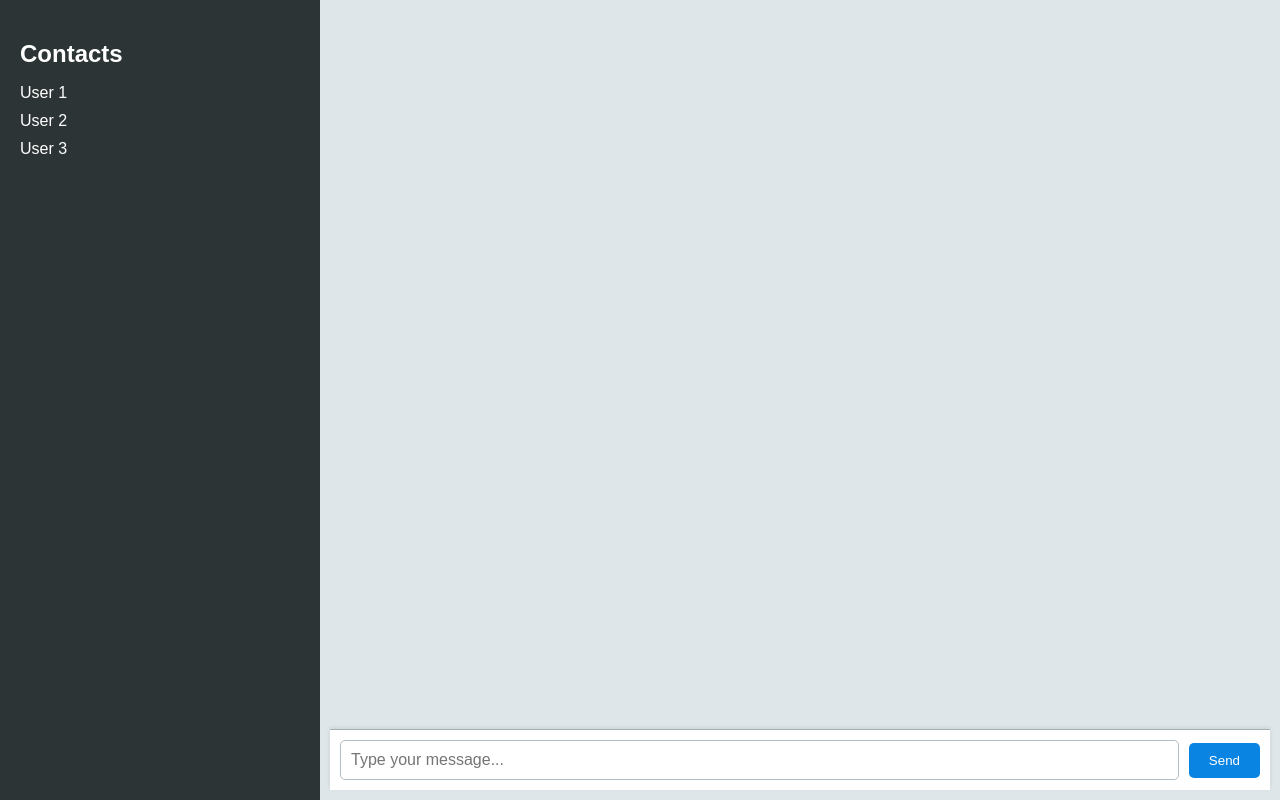
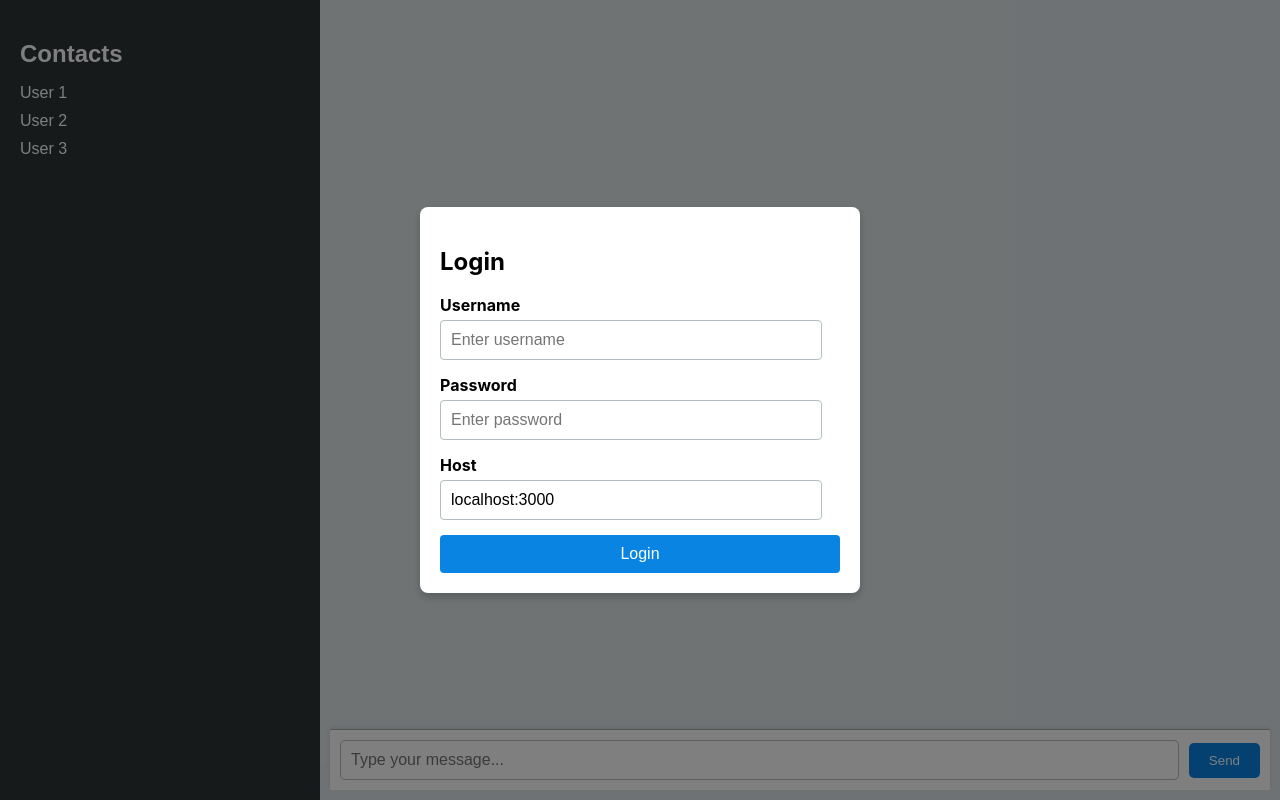
Before and after one commit to lulzapps/kekbo-web, a React (Create React App) app: page / in a window 1280 px wide. Built offline with nearby package versions, Linux system fonts and the light colour scheme.

Commit message:
adding login modal overlay;

```diff
--- a/src/App.css
+++ b/src/App.css
@@ -126,3 +126,17 @@
 {
   background-color: #74b9ff;
 }
+
+/* Modal overlay */
+.modal-overlay
+{
+  position: fixed;
+  top: 0;
+  left: 0;
+  width: 100%;
+  height: 100%;
+  background-color: rgba(0, 0, 0, 0.5);
+  display: flex;
+  justify-content: center;
+  align-items: center;
+}
--- a/src/App.tsx
+++ b/src/App.tsx
@@ -3,6 +3,8 @@ import './App.css';
 import { InputParser, MessageType, ParsedMessage } from './InputParser';
 import { WebSocketService } from './WebSocketService';
 import { Commands } from './Commands';
+import LoginModal from './LoginModal';
+import SidePanel from './SidePanel';
 
 type ChatMessage = [MessageType, string];
 
@@ -12,6 +14,7 @@ const App: React.FC = () =>
     const [chat, setChat] = useState<ChatMessage[]>([]);
     const inputParser = new InputParser();
     const wsManager = useRef<WebSocketService | null>(null);
+    const [isLoggedIn, setIsLoggedIn] = useState(false);
 
     useEffect(() =>
     {
@@ -101,7 +104,19 @@ const App: React.FC = () =>
         if (event.key === 'Enter') handleSendMessage();
     };
 
+    const handleLogin = (username: string, password: string, host: string) =>
+    {
+        // Handle login logic here (e.g., validate credentials, connect to host)
+        console.log('Logging in with', username, password, host);
+        setIsLoggedIn(true); // Assume login is successful
+    };
+
     return (
+        <div className="App">
+            {!isLoggedIn && (
+                <LoginModal onLogin={handleLogin} showModal={!isLoggedIn} />
+            )}
+
             <div className="chat-page">
                 {/* Sidebar */}
                 <div className="sidebar">
@@ -158,6 +173,7 @@ const App: React.FC = () =>
                     </div>
                 </div>
             </div>
+        </div>
     );
 }
 
--- /dev/null
+++ b/src/LoginModal.css
@@ -0,0 +1,56 @@
+/* Modal content */
+.modal-content
+{
+  background-color: white;
+  padding: 20px;
+  border-radius: 8px;
+  box-shadow: 0 4px 8px rgba(0, 0, 0, 0.2);
+  max-width: 400px;
+  width: 100%;
+}
+
+.input-group
+{
+  margin-bottom: 15px;
+}
+
+.input-group label
+{
+  display: block;
+  margin-bottom: 5px;
+  font-weight: bold;
+}
+
+.input-group input
+{
+  width: 90%;
+  padding: 10px;
+  border: 1px solid #b2bec3;
+  border-radius: 4px;
+  font-size: 16px;
+}
+
+/* Login button specific styling */
+.login-button
+{
+  padding: 10px 20px;
+  background-color: #0984e3;
+  color: white;
+  border: none;
+  border-radius: 4px;
+  cursor: pointer;
+  font-size: 16px;
+  width: 100%;
+}
+
+.login-button:hover
+{
+  background-color: #74b9ff;
+}
+
+.status-row
+{
+  margin-top: 10px;
+  color: red; /* Set to red for error messages */
+  font-size: 14px;
+}
--- /dev/null
+++ b/src/LoginModal.tsx
@@ -0,0 +1,83 @@
+import React, { useState } from 'react';
+import './App.css';
+import './LoginModal.css';
+
+const parseHostAndPort = (input: string) =>
+{
+    const [host, port] = input.split(':');
+
+    return { host, port };
+};
+
+interface LoginModalProps
+{
+    onLogin: (username: string, password: string, host: string) => void;
+    showModal: boolean;
+}
+
+const LoginModal: React.FC<LoginModalProps> = ({ onLogin, showModal }) =>
+{
+    const [username, setUsername] = useState('');
+    const [password, setPassword] = useState('');
+    const [host, setHost] = useState('localhost:3000');
+    const [status, setStatus] = useState('');
+
+    if (!showModal)
+    {
+        return null; // Don't render the modal if showModal is false
+    }
+
+    const handleLogin = () =>
+    {
+        console.log('username:', username);
+        console.log('password:', password);
+        console.log('host:', host);
+
+        if (!host.includes('.') && host !== 'localhost')
+        {
+            setStatus('Invalid host');
+            return;
+        }
+
+        onLogin(username, password, host);
+    };
+
+    return (
+        <div className="modal-overlay">
+            <div className="modal-content">
+                <h2>Login</h2>
+                <div className="input-group">
+                    <label>Username</label>
+                    <input
+                        type="text"
+                        value={username}
+                        onChange={(e) => setUsername(e.target.value)}
+                        placeholder="Enter username"
+                    />
+                </div>
+                <div className="input-group">
+                    <label>Password</label>
+                    <input
+                        type="password"
+                        value={password}
+                        onChange={(e) => setPassword(e.target.value)}
+                        placeholder="Enter password"
+                    />
+                </div>
+                <div className="input-group">
+                    <label>Host</label>
+                    <input
+                        type="text"
+                        value={host}
+                        onChange={(e) => setHost(e.target.value)}
+                        placeholder="Enter host"
+                    />
+                </div>
+                <button onClick={handleLogin} className="login-button">Login</button>
+                {status && <div className="status-row">{status}</div>}
+            </div>
+        </div>
+    );
+};
+
+export default LoginModal;
```
Lines whose indentation alone changed are shown as unchanged.
